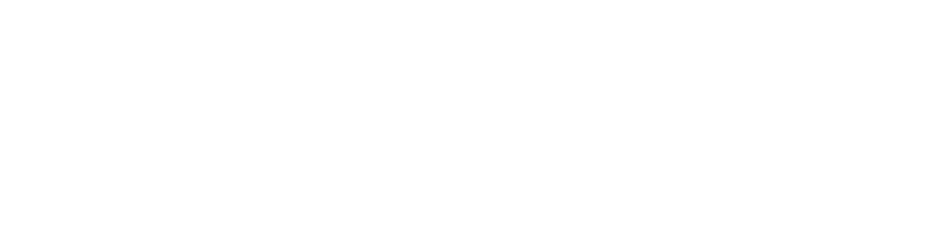
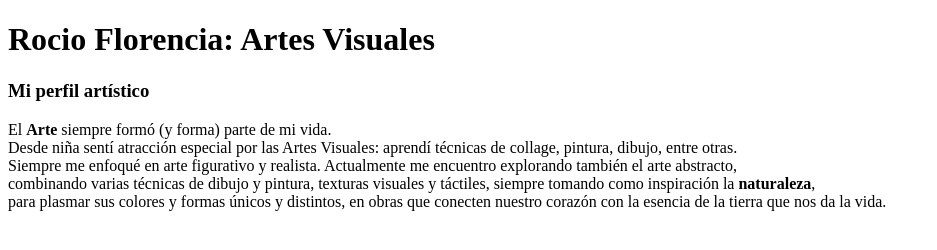
Before and after one commit to rociofloren94/BAMc42, a plain HTML site: page index.html in a window 1280 px wide. Shown: the whole page, without its empty margins (0-937 px from the left). Drawn offline with Linux system fonts and the light colour scheme.

Commit message:
Add files via upload

```diff
--- a/index.html
+++ b/index.html
@@ -4,9 +4,17 @@
     <meta charset="UTF-8">
     <meta http-equiv="X-UA-Compatible" content="IE=edge">
     <meta name="viewport" content="width=device-width, initial-scale=1.0">
-    <title>Document</title>
+    <title>Rocio Florencia: Artes Visuales</title>
 </head>
 <body>
-
+    <h1>Rocio Florencia: Artes Visuales</h1>
+    <h3>Mi perfil artístico</h3>
+    <section>
+        <p>El <strong>Arte</strong> siempre formó (y forma) parte de mi vida. <br>
+    Desde niña sentí atracción especial por las Artes Visuales: aprendí técnicas de collage, pintura, dibujo, entre otras.<br>
+    Siempre me enfoqué en arte figurativo y realista. Actualmente me encuentro explorando también el arte abstracto, <br>
+    combinando varias técnicas de dibujo y pintura, texturas visuales y táctiles, siempre tomando como inspiración la <strong>naturaleza</strong>, <br>
+    para plasmar sus colores y formas únicos y distintos, en obras que conecten nuestro corazón con la esencia de la tierra que nos da la vida.</p>
+    </section>
 </body>
 </html>
```
